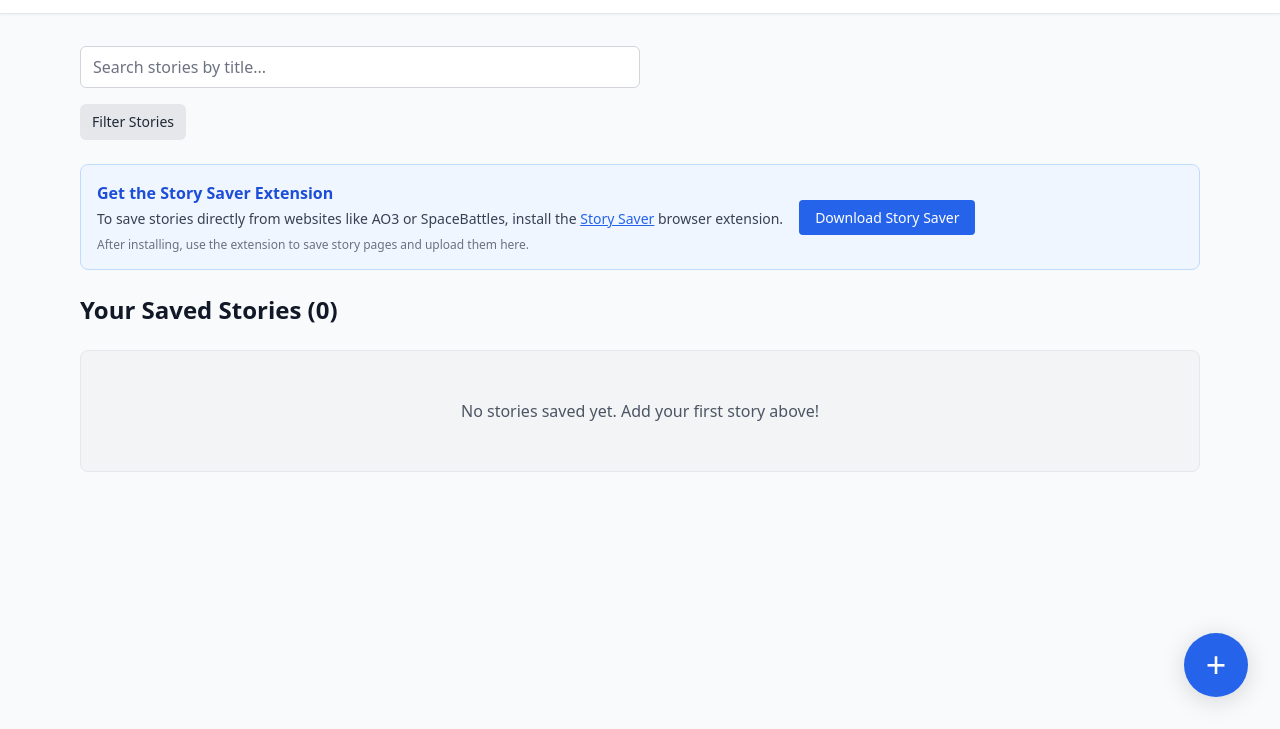
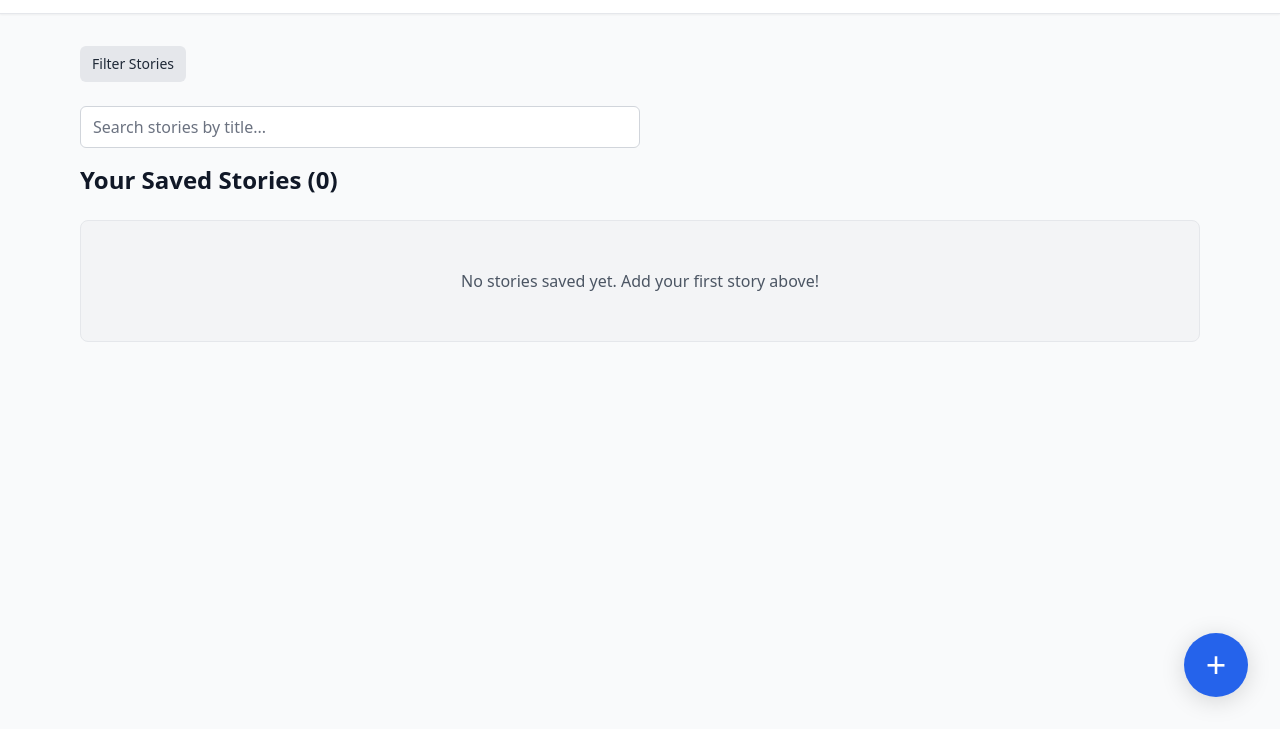
Before and after one commit to KeonFryson/StorySaver, a browser extension: page public/index.html in a window 1280 px wide. Shown: the part 71-800 px from the top of the page. Drawn offline with nearby package versions, Linux system fonts and the light colour scheme.

Commit message:
Revert "Update index.html"
This reverts commit 0a806ec3f3cccbdbc201b3226ee5babca41c6e25.

```diff
--- a/public/index.html
+++ b/public/index.html
@@ -230,14 +230,6 @@
 						</form>
 					</div>
 				</div>
-				<div class="mb-4 flex items-center gap-2">
-					<input type="text"
-						   id="story-search-input"
-						   class="w-full md:w-1/2 px-3 py-2 border border-gray-300 dark:border-gray-600 rounded-md bg-white dark:bg-gray-900 text-gray-900 dark:text-white placeholder-gray-500 dark:placeholder-gray-400 focus:outline-none focus:ring-2 focus:ring-blue-500"
-						   placeholder="Search stories by title..."
-						   autocomplete="off" />
-				</div>
-
 				<!-- Add this above the stories grid inside the dashboard-page -->
 				<div class="mb-6">
 					<button id="toggle-filter-btn" class="bg-gray-200 dark:bg-gray-700 text-gray-800 dark:text-white px-3 py-2 rounded-md hover:bg-gray-300 dark:hover:bg-gray-600 transition-colors text-sm">
@@ -253,26 +245,14 @@
 						</select>
 					</div>
 				</div>
+				<div class="mb-4 flex items-center gap-2">
+					<input type="text"
+						   id="story-search-input"
+						   class="w-full md:w-1/2 px-3 py-2 border border-gray-300 dark:border-gray-600 rounded-md bg-white dark:bg-gray-900 text-gray-900 dark:text-white placeholder-gray-500 dark:placeholder-gray-400 focus:outline-none focus:ring-2 focus:ring-blue-500"
+						   placeholder="Search stories by title..."
+						   autocomplete="off" />
+				</div>
 
-				<!-- Add this above the stories grid inside the dashboard-page -->
-				<div class="mb-6">
-					<div class="bg-blue-50 dark:bg-blue-900 border border-blue-200 dark:border-blue-700 rounded-lg p-4 flex items-center gap-4">
-						<div>
-							<h3 class="font-semibold text-blue-700 dark:text-blue-300 mb-1">Get the Story Saver Extension</h3>
-							<p class="text-sm text-gray-700 dark:text-gray-200 mb-2">
-								To save stories directly from websites like AO3 or SpaceBattles, install the <a href="https://chrome.google.com/webstore/detail/story-saver/your-extension-id" target="_blank" class="underline text-blue-600 dark:text-blue-400">Story Saver</a> browser extension.
-							</p>
-							<p class="text-xs text-gray-500 dark:text-gray-400">
-								After installing, use the extension to save story pages and upload them here.
-							</p>
-						</div>
-						<div>
-							<a href="https://chrome.google.com/webstore/detail/story-saver/your-extension-id" target="_blank" class="bg-blue-600 dark:bg-blue-700 text-white px-4 py-2 rounded hover:bg-blue-700 dark:hover:bg-blue-800 transition-colors text-sm font-medium">
-								Download Story Saver
-							</a>
-						</div>
-					</div>
-				</div>
 				<!-- Stories Grid -->
 				<div>
 					<h2 class="text-2xl font-semibold text-gray-900 dark:text-white mb-6">Your Saved Stories (<span id="stories-count">0</span>)</h2>
@@ -352,14 +332,6 @@
 				loadStories(user.id);
 			} else {
 				renderStories([]);
-			}
-
-			const extensionInfo = document.getElementById('extension-info');
-			const savedUser = localStorage.getItem('storySaverUser');
-			if (!savedUser) {
-				extensionInfo.classList.remove('hidden');
-			} else {
-				extensionInfo.classList.add('hidden');
 			}
 		});
 
@@ -467,7 +439,6 @@
 			document.getElementById('welcome-user').textContent = 'Welcome, ' + userEmail;
 			document.getElementById('logout-btn').classList.remove('hidden');
 			document.getElementById('signin-btn').classList.add('hidden');
-			document.getElementById('extension-info').classList.add('hidden');
 			const darkMode = localStorage.getItem('storySaverDarkMode') === '1';
 			setDarkMode(darkMode);
 		}
@@ -695,7 +666,6 @@
 			document.getElementById('welcome-user').textContent = 'Welcome, Guest';
 			document.getElementById('logout-btn').classList.add('hidden');
 			document.getElementById('signin-btn').classList.remove('hidden');
-			document.getElementById('extension-info').classList.add('hidden');
 			renderStories([]);
 		}
 	</script>
```
